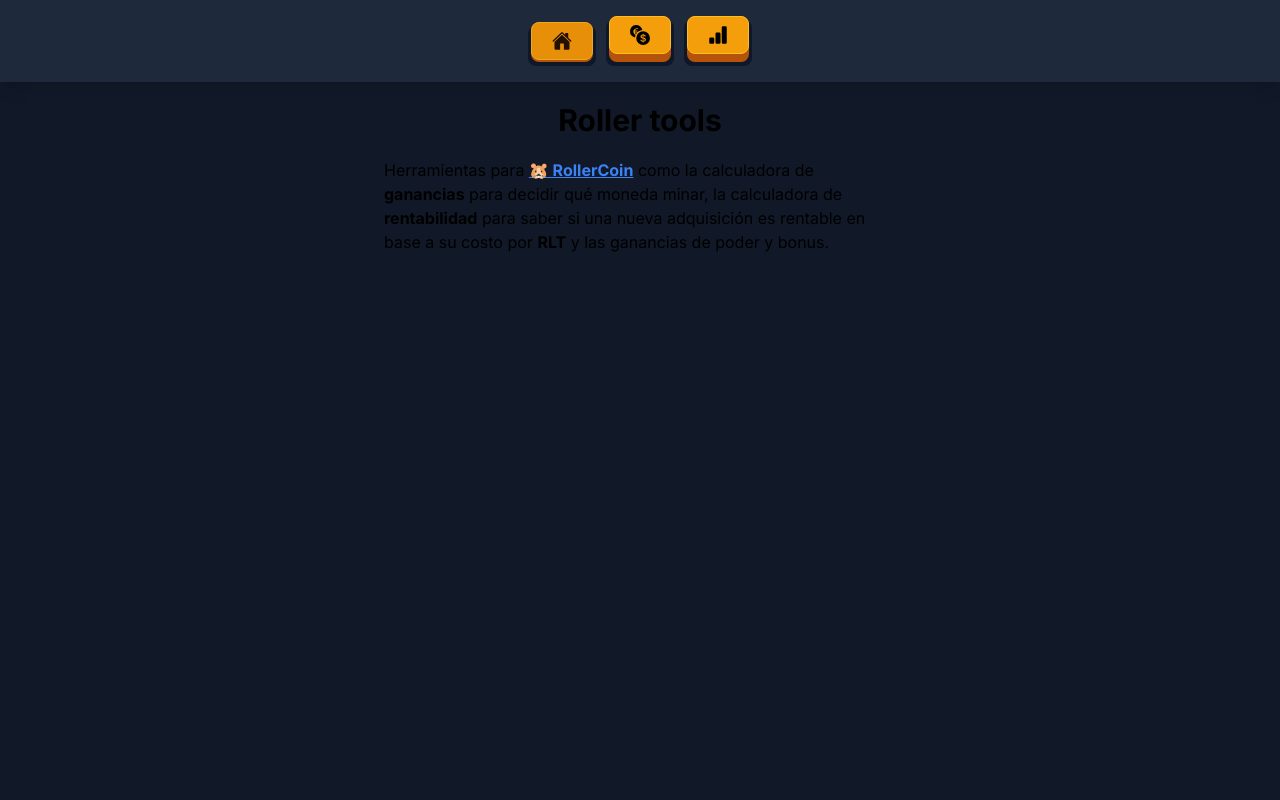
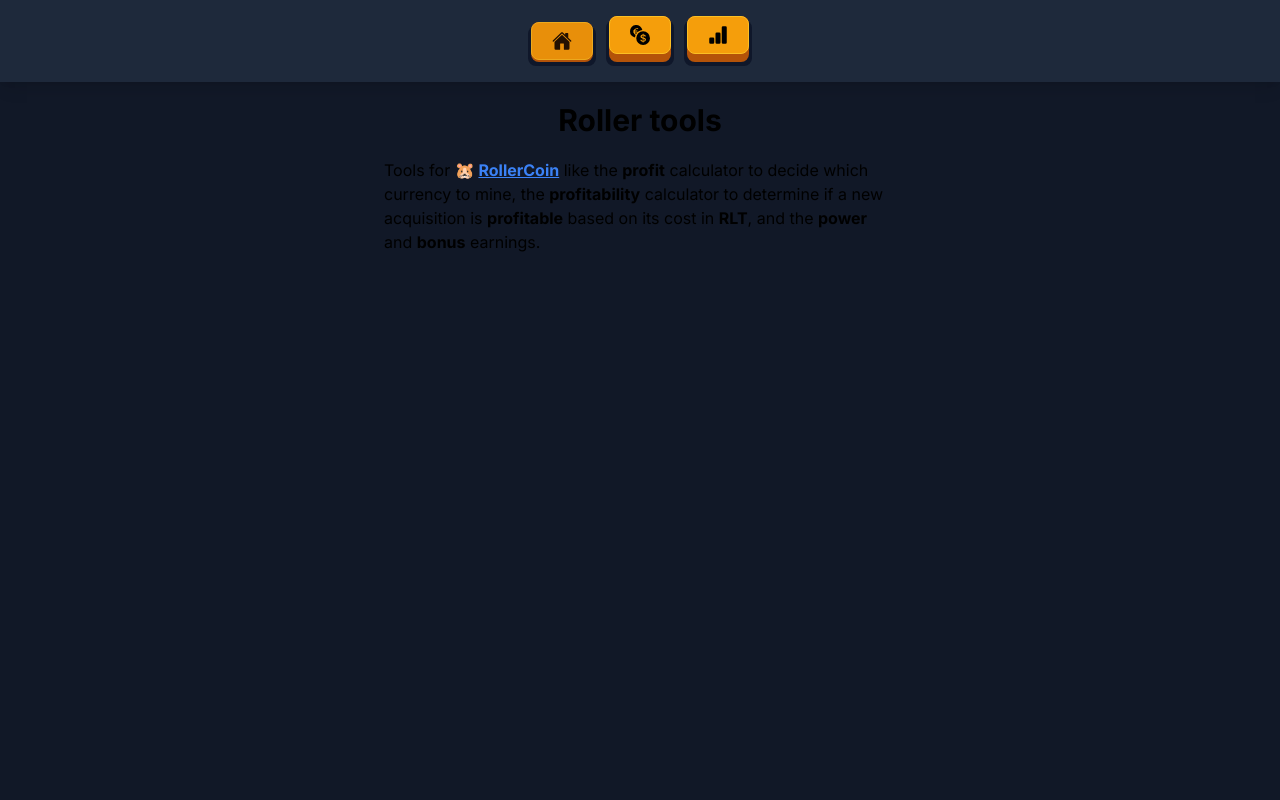
Before and after one commit to dagamdev/rollercoin-tools, a Next.js app: page / in a window 1280 px wide. Shown: the top 800 px of the page. Built offline with nearby package versions, Linux system fonts and the light colour scheme.

Commit message:
update description

```diff
--- a/src/app/page.tsx
+++ b/src/app/page.tsx
@@ -3,7 +3,7 @@ export default function Home () {
     <>
       <h1 className='text-3xl font-bold mb-5'>Roller tools</h1>
 
-      <p className='max-w-lg'>Herramientas para <strong><a className='underline hover:no-underline text-blue-500' href='https://rollercoin.com' target='_blank' rel="noreferrer">🐹 RollerCoin</a></strong> como la calculadora de <strong>ganancias</strong> para decidir qué moneda minar, la calculadora de <strong>rentabilidad</strong> para saber si una nueva adquisición es rentable en base a su costo por <strong>RLT</strong> y las ganancias de poder y bonus.</p>
+      <p className='max-w-lg'>Tools for <strong>🐹 <a className='underline hover:no-underline text-blue-500' href='https://rollercoin.com/?r=lmuu1uvb' target='_blank' rel="noreferrer">RollerCoin</a></strong> like the <strong>profit</strong> calculator to decide which currency to mine, the <strong>profitability</strong> calculator to determine if a new acquisition is <strong>profitable</strong> based on its cost in <strong>RLT</strong>, and the <strong>power</strong> and <strong>bonus</strong> earnings.</p>
     </>
   )
 }
```
